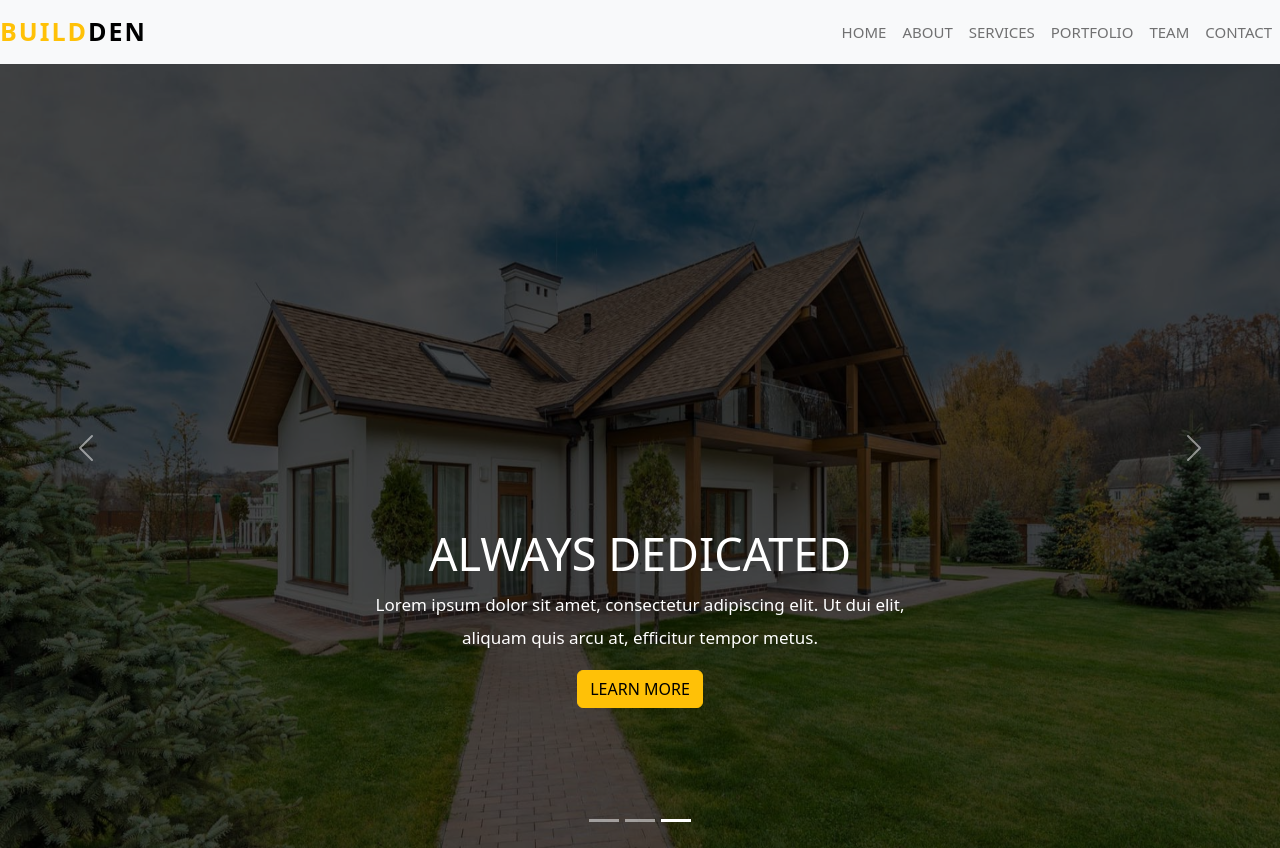
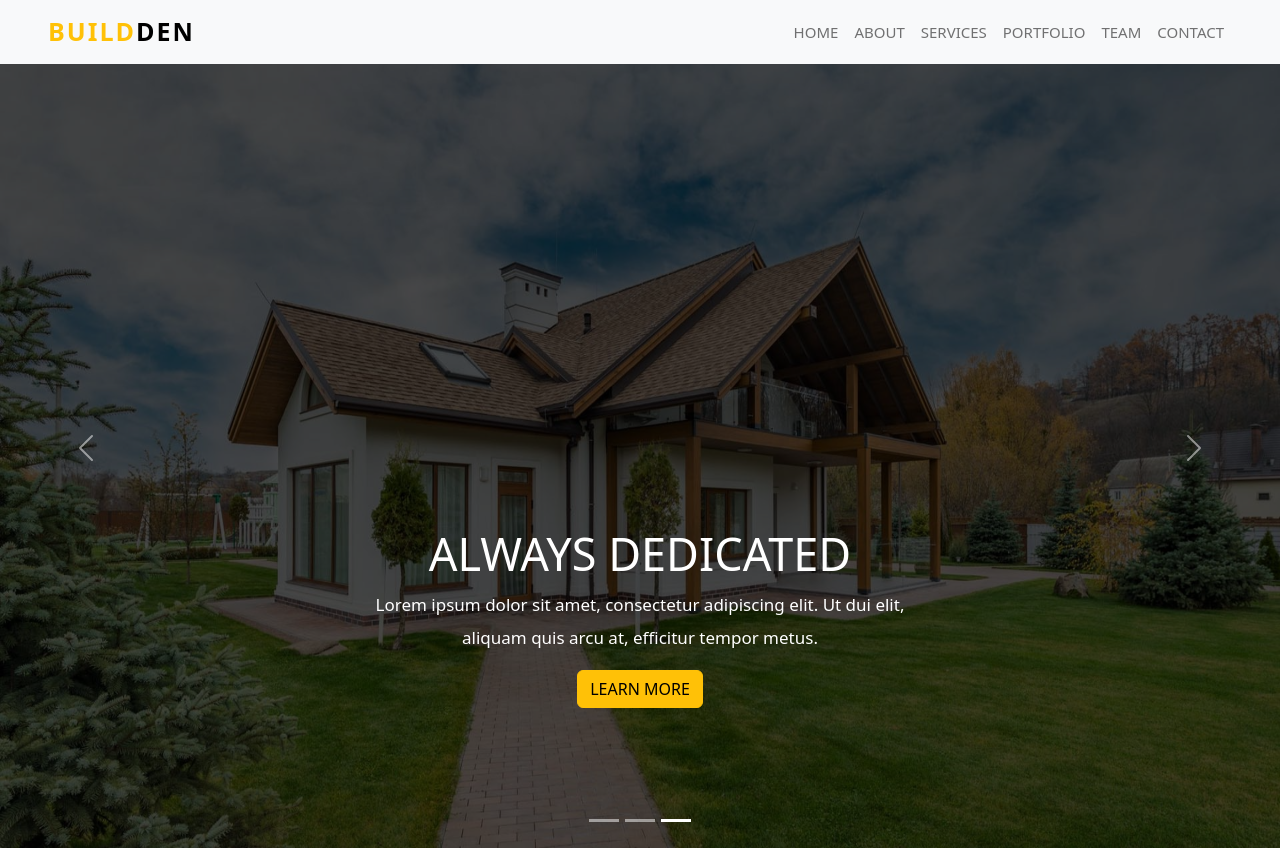
Before and after one commit to DavedCN/BuildDen, a plain HTML site: page index.html in a window 1280 px wide. Shown: the top 848 px of the page. Drawn offline with nearby package versions, Linux system fonts and the light colour scheme.

Commit message:
Create index.html

```diff
--- a/index.html
+++ b/index.html
@@ -26,7 +26,7 @@
     <section class="nav-section mb-5">
       <nav class="navbar navbar-expand-lg navbar-light bg-light fixed-top">
         <a class="navbar-brand" href="#"
-          ><span class="text-warning">BUILD</span>DEN
+          ><span class="text-warning ms-5">BUILD</span>DEN
         </a>
         <button
           class="navbar-toggler"
@@ -40,7 +40,7 @@
           <span class="navbar-toggler-icon"></span>
         </button>
 
-        <div class="collapse navbar-collapse" id="navbarSupportedContent">
+        <div class="collapse navbar-collapse me-5" id="navbarSupportedContent">
           <ul class="navbar-nav ms-auto">
             <li class="nav-item active">
               <a class="nav-link" href="index.html">HOME</a>
```
